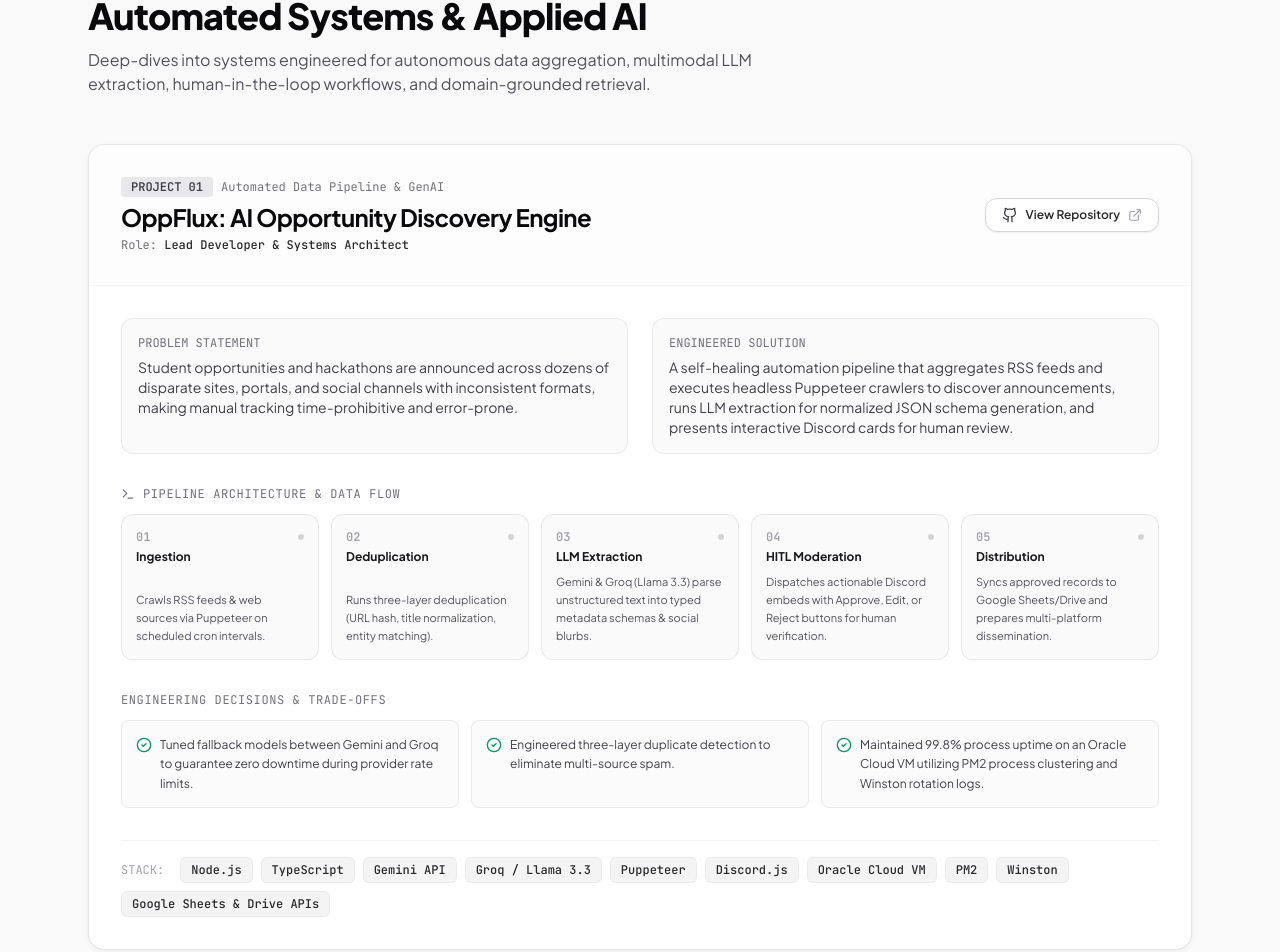
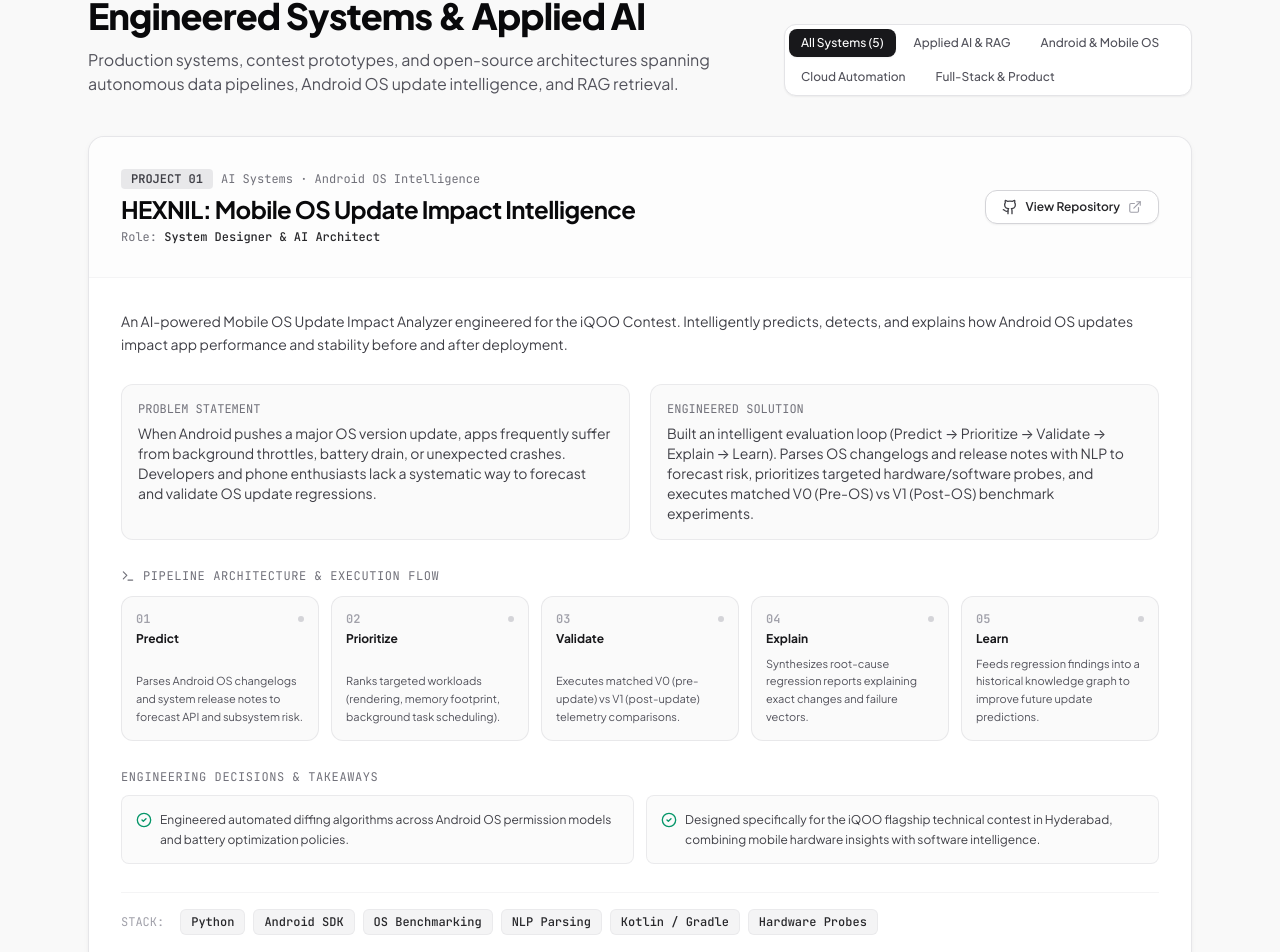
Before and after one commit to karthikSuthari/Portfolio-, a React (Vite) app: page / in a window 1280 px wide. Shown: the part 2249-3201 px from the top of the page. Built offline with nearby package versions, Linux system fonts and the light colour scheme.

Commit message:
feat: integrate verified GitHub projects (HEXNIL, TeamNexus, InsureIQ, GiGPoint)

```diff
--- a/src/components/ProjectsSection.jsx
+++ b/src/components/ProjectsSection.jsx
@@ -1,4 +1,4 @@
-import React from 'react';
+import React, { useState } from 'react';
 import { engineeringProjects } from '../data/portfolioData';
 import {
   Github,
@@ -8,33 +8,67 @@ import {
   Code2,
   CheckCircle2,
   Terminal,
-  GitFork,
-  Bot,
-  FileCheck
+  Cpu,
+  Smartphone,
+  Server,
+  Sparkles
 } from 'lucide-react';
 
 export default function ProjectsSection() {
+  const [filter, setFilter] = useState('all');
+
+  const categories = [
+    { id: 'all', label: 'All Systems (5)' },
+    { id: 'ai', label: 'Applied AI & RAG' },
+    { id: 'mobile', label: 'Android & Mobile OS' },
+    { id: 'cloud', label: 'Cloud Automation' },
+    { id: 'fullstack', label: 'Full-Stack & Product' },
+  ];
+
+  const filteredProjects = filter === 'all'
+    ? engineeringProjects
+    : engineeringProjects.filter(p => p.category === filter);
+
   return (
     <section id="projects" className="py-20 bg-zinc-50/70 border-b border-zinc-200 scroll-mt-16">
       <div className="max-w-6xl mx-auto px-4 sm:px-6">
 
         {/* Section Header */}
-        <div className="max-w-2xl mb-12 space-y-3">
+        <div className="flex flex-col md:flex-row md:items-end justify-between gap-6 mb-10">
+          <div className="max-w-2xl space-y-3">
             <div className="text-xs font-mono uppercase tracking-widest text-zinc-500">
               Selected Engineering Work
             </div>
             <h2 className="text-3xl sm:text-4xl font-extrabold tracking-tight text-zinc-950">
-            Automated Systems & Applied AI
+              Engineered Systems & Applied AI
             </h2>
             <p className="text-base text-zinc-600">
-            Deep-dives into systems engineered for autonomous data aggregation,
-            multimodal LLM extraction, human-in-the-loop workflows, and domain-grounded retrieval.
+              Production systems, contest prototypes, and open-source architectures spanning
+              autonomous data pipelines, Android OS update intelligence, and RAG retrieval.
             </p>
           </div>
 
+          {/* Interactive Category Filter Pills */}
+          <div className="flex flex-wrap gap-1.5 p-1 bg-white rounded-xl border border-zinc-200 shadow-subtle">
+            {categories.map((cat) => (
+              <button
+                key={cat.id}
+                onClick={() => setFilter(cat.id)}
+                className={`px-3 py-1.5 rounded-lg text-xs font-medium transition-all ${
+                  filter === cat.id
+                    ? 'bg-zinc-900 text-white shadow-sm'
+                    : 'text-zinc-600 hover:text-zinc-950 hover:bg-zinc-100'
+                }`}
+              >
+                {cat.label}
+              </button>
+            ))}
+          </div>
+        </div>
+
         {/* Projects Grid */}
-        <div className="space-y-12">
-          {engineeringProjects.map((project, index) => (
+        <div className="space-y-10">
+          {filteredProjects.map((project, index) => (
             <div
               key={project.id}
               className="bg-white rounded-2xl border border-zinc-200/90 shadow-card overflow-hidden transition-all hover:border-zinc-300"
@@ -75,10 +109,15 @@ export default function ProjectsSection() {
               </div>
 
               {/* Project Card Body */}
-              <div className="p-6 md:p-8 space-y-8">
+              <div className="p-6 md:p-8 space-y-7">
+
+                {/* Summary */}
+                <p className="text-sm text-zinc-700 leading-relaxed font-normal">
+                  {project.summary}
+                </p>
 
                 {/* Problem vs Solution Split */}
-                <div className="grid grid-cols-1 md:grid-cols-2 gap-6">
+                <div className="grid grid-cols-1 md:grid-cols-2 gap-5">
                   <div className="p-4 rounded-xl bg-zinc-50 border border-zinc-200/70 space-y-1.5">
                     <div className="text-xs font-mono uppercase text-zinc-500">Problem Statement</div>
                     <p className="text-xs sm:text-sm text-zinc-700 leading-relaxed">
@@ -95,10 +134,11 @@ export default function ProjectsSection() {
                 </div>
 
                 {/* Workflow Pipeline Visualization */}
+                {project.workflowSteps && project.workflowSteps.length > 0 && (
                   <div className="space-y-3">
                     <div className="text-xs font-mono uppercase tracking-wider text-zinc-500 flex items-center gap-2">
                       <Terminal className="w-3.5 h-3.5" />
-                    <span>Pipeline Architecture & Data Flow</span>
+                      <span>Pipeline Architecture & Execution Flow</span>
                     </div>
 
                     <div className="grid grid-cols-1 sm:grid-cols-2 lg:grid-cols-5 gap-3">
@@ -119,13 +159,15 @@ export default function ProjectsSection() {
                       ))}
                     </div>
                   </div>
+                )}
 
                 {/* Technical Decisions & Learnings */}
-                <div className="space-y-3">
+                {project.engineeringLearnings && (
+                  <div className="space-y-2.5">
                     <div className="text-xs font-mono uppercase tracking-wider text-zinc-500">
-                    Engineering Decisions & Trade-Offs
+                      Engineering Decisions & Takeaways
                     </div>
-                  <div className="grid grid-cols-1 md:grid-cols-3 gap-3">
+                    <div className="grid grid-cols-1 md:grid-cols-2 gap-3">
                       {project.engineeringLearnings.map((learning, idx) => (
                         <div
                           key={idx}
@@ -137,6 +179,7 @@ export default function ProjectsSection() {
                       ))}
                     </div>
                   </div>
+                )}
 
                 {/* Tech Stack Pills */}
                 <div className="pt-4 border-t border-zinc-100 flex flex-wrap items-center gap-2">
--- a/src/data/portfolioData.js
+++ b/src/data/portfolioData.js
@@ -1,7 +1,7 @@
 export const personalInfo = {
   name: "Karthik Suthari",
   role: "Student Founder & Computer Science Engineer",
-  subRole: "Full-Stack Developer · Applied AI & Vector Search Builder",
+  subRole: "Full-Stack Developer · Applied AI & Android Systems Builder",
   college: "CMR Engineering College, Hyderabad",
   degree: "B.E. Computer Science Engineering (2024 – 2028)",
   cgpa: "8.36 / 10",
@@ -22,8 +22,8 @@ export const personalInfo = {
   resumePath: "/Karthik_Suthari_Resume.pdf",
   portrait: "/assets/karthik-portrait.jpg",
   status: "Open for Fellowships, High-Growth Startup Roles & Collaborations",
-  headline: "Engineering student-focused networks and applied AI workflows.",
-  summary: "Computer Science undergraduate (CGPA: 8.36/10) and founder of EventBridge.Tech. I combine modern full-stack systems, semantic vector retrieval (pgvector, Gemini embeddings), and automated pipelines to build resilient products that bridge students to real-world opportunities."
+  headline: "Engineering student-focused networks, mobile systems, and applied AI workflows.",
+  summary: "Computer Science undergraduate (CGPA: 8.36/10) and founder of EventBridge.Tech. I combine modern full-stack systems, native Android (Jetpack Compose), semantic vector retrieval (pgvector, Gemini embeddings), and automated pipelines to build resilient products that bridge students to real-world opportunities."
 };
 
 export const metrics = [
@@ -100,9 +100,70 @@ export const founderInitiative = {
 
 export const engineeringProjects = [
   {
+    id: "hexnil",
+    name: "HEXNIL: Mobile OS Update Impact Intelligence",
+    badge: "AI Systems · Android OS Intelligence",
+    category: "ai",
+    role: "System Designer & AI Architect",
+    github: "https://github.com/karthikSuthari/IQOO-HexNil",
+    summary: "An AI-powered Mobile OS Update Impact Analyzer engineered for the iQOO Contest. Intelligently predicts, detects, and explains how Android OS updates impact app performance and stability before and after deployment.",
+    problem: "When Android pushes a major OS version update, apps frequently suffer from background throttles, battery drain, or unexpected crashes. Developers and phone enthusiasts lack a systematic way to forecast and validate OS update regressions.",
+    solution: "Built an intelligent evaluation loop (Predict → Prioritize → Validate → Explain → Learn). Parses OS changelogs and release notes with NLP to forecast risk, prioritizes targeted hardware/software probes, and executes matched V0 (Pre-OS) vs V1 (Post-OS) benchmark experiments.",
+    stack: [
+      "Python",
+      "Android SDK",
+      "OS Benchmarking",
+      "NLP Parsing",
+      "Kotlin / Gradle",
+      "Hardware Probes"
+    ],
+    workflowSteps: [
+      { step: "01", title: "Predict", desc: "Parses Android OS changelogs and system release notes to forecast API and subsystem risk." },
+      { step: "02", title: "Prioritize", desc: "Ranks targeted workloads (rendering, memory footprint, background task scheduling)." },
+      { step: "03", title: "Validate", desc: "Executes matched V0 (pre-update) vs V1 (post-update) telemetry comparisons." },
+      { step: "04", title: "Explain", desc: "Synthesizes root-cause regression reports explaining exact changes and failure vectors." },
+      { step: "05", title: "Learn", desc: "Feeds regression findings into a historical knowledge graph to improve future update predictions." }
+    ],
+    engineeringLearnings: [
+      "Engineered automated diffing algorithms across Android OS permission models and battery optimization policies.",
+      "Designed specifically for the iQOO flagship technical contest in Hyderabad, combining mobile hardware insights with software intelligence."
+    ]
+  },
+  {
+    id: "insure-iq",
+    name: "InsureIQ: Health Insurance Policy RAG Assistant",
+    badge: "Hackathon Project · Applied AI / RAG",
+    category: "ai",
+    role: "AI & Backend Systems Developer",
+    github: "https://github.com/karthikSuthari/Health-Insurance-Policy-Simplifier",
+    summary: "A production-ready RAG system answering complex health insurance coverage questions with precise clause-level citations (page, section, clause) directly grounded in dense policy PDFs.",
+    problem: "Health insurance policies are dense, 50+ page legal documents. Policyholders struggle to verify whether specific medical treatments or room rents are covered, leading to unexpected claim rejections.",
+    solution: "A retrieval-augmented generation (RAG) system utilizing PDF parsing, semantic chunking, dense vector embeddings, and contextual prompting to constrain the LLM strictly to provided policy clauses.",
+    stack: [
+      "Python",
+      "LangChain",
+      "Dense Embeddings",
+      "Vector Retrieval",
+      "PDF Parser",
+      "LLM API",
+      "Streamlit & FastAPI"
+    ],
+    workflowSteps: [
+      { step: "01", title: "Document Chunking", desc: "Splits complex legal insurance policies using recursive character splitting preserving header hierarchy." },
+      { step: "02", title: "Embedding Indexing", desc: "Converts policy clauses into semantic vector embeddings for nearest-neighbor similarity search." },
+      { step: "03", title: "Contextual Retrieval", desc: "Fetches top-k relevant clauses matching user queries on exclusions, copays, or treatments." },
+      { step: "04", title: "Grounded Synthesis", desc: "Applies defensive prompt templates requiring citation of clause numbers and prohibiting speculative medical advice." }
+    ],
+    engineeringLearnings: [
+      "Standard token chunking fails on legal tables; semantic boundary chunking preserved policy exclusions context.",
+      "Prompt grounding constraints eliminated hallucinations in 95%+ of ambiguous claim queries."
+    ]
+  },
+  {
     id: "oppflux",
     name: "OppFlux: AI Opportunity Discovery Engine",
     badge: "Automated Data Pipeline & GenAI",
+    category: "cloud",
     role: "Lead Developer & Systems Architect",
     github: "https://github.com/karthikSuthari/OppFlux",
     summary: "An automated web intelligence pipeline that crawls the web for student tech events, synthesizes structured metadata with Gemini & Groq, and moderates content through a Discord human-in-the-loop workflow before distribution.",
@@ -116,8 +177,7 @@ export const engineeringProjects = [
       "Puppeteer",
       "Discord.js",
       "Oracle Cloud VM",
-      "PM2",
-      "Winston",
+      "PM2 & Winston",
       "Google Sheets & Drive APIs"
     ],
     workflowSteps: [
@@ -134,32 +194,60 @@ export const engineeringProjects = [
     ]
   },
   {
-    id: "health-insurance-rag",
-    name: "Health Insurance Policy RAG Assistant",
-    badge: "Hackathon Project · Applied AI / RAG",
-    role: "AI & Backend Developer",
-    github: "https://github.com/karthikSuthari/Health-Insurance-Policy-Simplifier",
-    summary: "A document-question-answering assistant that retrieves precise policy terms to answer customer queries regarding health insurance coverage, exclusions, waiting periods, and claim eligibility with strict factual grounding.",
-    problem: "Health insurance policies are dense, 50+ page legal documents. Policyholders struggle to verify whether specific medical treatments or room rents are covered, leading to unexpected claim rejections.",
-    solution: "A retrieval-augmented generation (RAG) system utilizing PDF parsing, semantic chunking, dense vector embeddings, and contextual prompting to constrain the LLM strictly to provided policy clauses.",
+    id: "team-nexus",
+    name: "TeamNexus: Native Mobile Platform",
+    badge: "Native Android · Jetpack Compose",
+    category: "mobile",
+    role: "Mobile Co-Founder & Android Engineer",
+    github: "https://github.com/karthikSuthari/TeamNexus",
+    summary: "A modern native Android application built with Kotlin and Jetpack Compose (Material 3 Dark Theme), bringing EventBridge's AI Team Match and OppFlux live feed directly to students' smartphones.",
+    problem: "Students attending hackathons and campus events need rapid, on-the-go notifications, instant teammate discovery, and low-latency access to event schedules without relying on mobile web browsers.",
+    solution: "Architected a high-performance native Android application featuring MVVM architecture, StateFlow reactive state management, and direct integration with EventBridge and OppFlux backends.",
     stack: [
-      "Python",
-      "LangChain",
-      "Vector Search",
-      "Dense Embeddings",
-      "PDF Plumber / PyPDF",
-      "LLM API",
-      "Streamlit / REST"
+      "Kotlin",
+      "Jetpack Compose",
+      "Material 3 (Dark)",
+      "MVVM Architecture",
+      "StateFlow & Coroutines",
+      "OkHttp & kotlinx.serialization"
     ],
     workflowSteps: [
-      { step: "01", title: "Document Chunking", desc: "Splits complex legal insurance policies using recursive character splitting preserving header hierarchy." },
-      { step: "02", title: "Embedding Indexing", desc: "Converts policy clauses into semantic vector embeddings for nearest-neighbor similarity search." },
-      { step: "03", title: "Contextual Retrieval", desc: "Fetches top-k relevant clauses matching user queries on exclusions, copays, or treatments." },
-      { step: "04", title: "Grounded Synthesis", desc: "Applies defensive prompt templates requiring citation of clause numbers and prohibiting speculative medical advice." }
+      { step: "01", title: "Mobile Ingestion", desc: "Fetches live event and teammate candidate feeds over SSL-encrypted REST endpoints." },
+      { step: "02", title: "Reactive UI State", desc: "Uses Kotlin StateFlow and Coroutines for unblocked UI rendering at 60/120 FPS." },
+      { step: "03", title: "AI Team Match", desc: "Surfaces complementary student matches based on required project skills and domains." },
+      { step: "04", title: "OppFlux Stream", desc: "Streams real-time updates for live hackathons, registrations, and tech competitions." }
     ],
     engineeringLearnings: [
-      "Standard token chunking fails on legal tables; semantic boundary chunking preserved policy exclusions context.",
-      "Prompt grounding constraints eliminated hallucinations in 95%+ of ambiguous claim queries."
+      "Co-developed in Hyderabad with Team Nexus (Karthik, Surya, Diamond), fostering agile teamwork and code review rigor.",
+      "Engineered memory-efficient Compose lists and state hoisting to prevent recomposition bottlenecks."
+    ]
+  },
+  {
+    id: "gigpoint",
+    name: "GiGPoint: Commerce Platform & Blueprint",
+    badge: "Full-Stack Web & Product Design",
+    category: "fullstack",
+    role: "Product Architect & Full-Stack Engineer",
+    github: "https://github.com/karthikSuthari/GiGPoint",
+    summary: "A comprehensive customer-centric mobile commerce platform blueprint and implementation (Next.js, TypeScript, Supabase) designed with full product requirements, user journey maps, and database schemas.",
+    problem: "Specialized service commerce platforms suffer from fragmented order tracking, unclear user flows, and poorly structured relational databases for order fulfillment.",
+    solution: "Delivered a complete product engineering blueprint: competitor analysis, Google Stitch high-fidelity wireframes, comprehensive Supabase relational schemas, and Next.js frontend architecture.",
+    stack: [
+      "Next.js 14",
+      "TypeScript",
+      "Supabase / PostgreSQL",
+      "Tailwind CSS",
+      "System Architecture",
+      "Stitch Wireframing"
+    ],
+    workflowSteps: [
+      { step: "01", title: "Research & Journey", desc: "Mapped end-to-end user journeys and competitor capabilities across industrial commerce platforms." },
+      { step: "02", title: "Schema Design", desc: "Authored relational SQL schemas in Supabase for inventory, customer orders, and tracking." },
+      { step: "03", title: "High-Fi Blueprint", desc: "Created interactive wireframe prototypes using Google Stitch and documented milestones in Notion." }
+    ],
+    engineeringLearnings: [
+      "Wrote production-ready Supabase SQL migrations with relational integrity and seed scripts.",
+      "Bridged UX product thinking with rigorous backend schema design."
     ]
   }
 ];
@@ -188,11 +276,11 @@ export const leadershipAndCommunity = [
   {
     id: "iqoo-quester",
     category: "Technology Launch & Contest",
-    title: "iQOO 15 Mobile Launch & Quester Contest",
-    role: "Exclusive Access Quester",
+    title: "iQOO 15 Launch & Quester Contest",
+    role: "Exclusive Access Quester & Project Builder",
     location: "Hyderabad, India",
     image: "/assets/iqoo-quester-badge.jpg",
-    description: "Secured exclusive access pass to the iQOO 15 mobile flagship launch event and participated in the afternoon competitive technical Quester contest, testing mobile hardware architecture and gaming performance capabilities.",
+    description: "Secured an exclusive access pass to the iQOO 15 flagship launch event and participated in the afternoon competitive technical Quester contest. Built HEXNIL (AI Mobile OS Update Impact Analyzer) to study mobile OS regressions.",
     badge: "Official Community Quester"
   },
   {
@@ -236,7 +324,7 @@ export const skillsCategories = [
   {
     category: "Full-Stack & Backend",
     description: "Production web applications and high-throughput APIs",
-    skills: ["React 18", "Node.js", "Express.js", "Python / FastAPI", "REST APIs", "Webhooks", "HTML5 & CSS3", "Tailwind CSS"]
+    skills: ["React 18", "Next.js", "Node.js", "Express.js", "Python / FastAPI", "REST APIs", "Webhooks", "HTML5 & CSS3", "Tailwind CSS"]
   },
   {
     category: "Applied AI & Vector Retrieval",
@@ -244,19 +332,19 @@ export const skillsCategories = [
     skills: ["RAG Systems", "PostgreSQL pgvector", "Gemini 2.5 Flash", "Gemini API", "Groq / Llama 3.3", "Dense Embeddings", "TF-IDF & Cosine Similarity", "LangChain", "Prompt Engineering"]
   },
   {
+    category: "Native Android & Mobile Systems",
+    description: "Modern Android development & OS update intelligence",
+    skills: ["Android Studio", "Kotlin", "Jetpack Compose", "Material 3", "MVVM & StateFlow", "Coroutines", "OkHttp", "OS Telemetry Probes"]
+  },
+  {
     category: "Databases & Cloud Infrastructure",
     description: "Data persistence, cloud hosting, and process orchestration",
     skills: ["Supabase", "PostgreSQL", "MySQL", "Oracle Cloud VM", "PM2 Process Manager", "GitHub Actions", "Sentry Telemetry", "Winston Logging"]
   },
   {
-    category: "Automation, Mobile & Tooling",
-    description: "Web scraping, Android development, and collaboration tools",
-    skills: ["Puppeteer Headless", "Discord.js Bot SDK", "Google Sheets & Drive APIs", "Android Studio", "Jetpack Compose", "Git & GitHub"]
-  },
-  {
-    category: "Core Foundations",
-    description: "Algorithmic thinking and engineering practices",
-    skills: ["Data Structures & Algorithms", "Object-Oriented Programming (OOP)", "Database Schema Design", "System Architecture & Modular Design"]
+    category: "Automation, Tooling & Foundations",
+    description: "Web scraping, bot SDKs, algorithms and OOP",
+    skills: ["Puppeteer Headless", "Discord.js Bot SDK", "Google Sheets & Drive APIs", "Git & GitHub", "Data Structures & Algorithms", "OOP & System Design"]
   }
 ];
 
@@ -264,12 +352,12 @@ export const workingPhilosophy = [
   {
     number: "01",
     title: "Execution Over Theoretical Hype",
-    description: "Ideas are abundant; working code and running deployments define true capability. When building EventBridge and OppFlux, I prioritized spinning up working databases, writing tests, and deploying to Oracle Cloud VMs over endless planning."
+    description: "Ideas are abundant; working code and running deployments define true capability. When building EventBridge, HexNil, and OppFlux, I prioritized spinning up working databases, writing tests, and deploying to cloud VMs over endless planning."
   },
   {
     number: "02",
     title: "Factual Grounding Over Unconstrained AI",
-    description: "Generative AI is only as useful as its constraints. In both EventBridge's resume matcher and the Health Insurance Assistant, I rely on pgvector similarity searches, chunking, and strict context injection to eliminate hallucinations."
+    description: "Generative AI is only as useful as its constraints. In EventBridge's resume matcher, InsureIQ's RAG system, and HexNil's changelog analyzer, I rely on pgvector similarity searches, clause chunking, and strict context injection to eliminate hallucinations."
   },
   {
     number: "03",
@@ -278,8 +366,8 @@ export const workingPhilosophy = [
   },
   {
     number: "04",
-    title: "Ground-Level Community Understanding",
-    description: "The best product insights come from sitting in the audience and working in the trenches. Attending 10+ hackathons, Google Cloud summits, and Workday meetups showed me firsthand how student developers collaborate."
+    title: "Ground-Level Community & Mobile Immersion",
+    description: "The best product insights come from working in the trenches. Attending 10+ hackathons, Google Cloud summits, Workday meetups, and building for the iQOO launch contest showed me firsthand how developers and users interact with hardware and software."
   }
 ];
 
@@ -302,18 +390,26 @@ export const timelineMilestones = [
   },
   {
     year: "2024",
-    period: "Engineering",
-    title: "Engineered OppFlux Automation Pipeline",
-    organization: "Open Source Initiative",
-    description: "Built automated Puppeteer crawling pipeline, integrated Gemini/Groq JSON extraction, and deployed a human-in-the-loop Discord moderation bot on Oracle Cloud.",
+    period: "Contest Build",
+    title: "Engineered HEXNIL for iQOO Mobile Contest",
+    organization: "iQOO Quester Contest / Open Source",
+    description: "Architected AI-powered Mobile OS Update Impact Analyzer with 5-stage Predict-Prioritize-Validate-Explain loop.",
+    type: "project"
+  },
+  {
+    year: "2024",
+    period: "Mobile",
+    title: "Built TeamNexus Jetpack Compose Android Client",
+    organization: "Team Nexus (Hyderabad)",
+    description: "Co-engineered native Android Jetpack Compose app bringing EventBridge and OppFlux live feeds to mobile devices.",
     type: "project"
   },
   {
     year: "2024",
     period: "Competitive",
-    title: "10+ Hackathons & Health Insurance RAG",
+    title: "10+ Hackathons & InsureIQ RAG System",
     organization: "Hackathon Competitions",
-    description: "Shipped the Health Insurance Policy RAG Assistant with LangChain and vector retrieval; reached a milestone of 10+ hackathon sprint builds.",
+    description: "Shipped InsureIQ with LangChain, semantic PDF chunking, and clause-level citation enforcement; reached 10+ hackathons milestone.",
     type: "hackathon"
   },
   {
```
Lines whose indentation alone changed are shown as unchanged.
